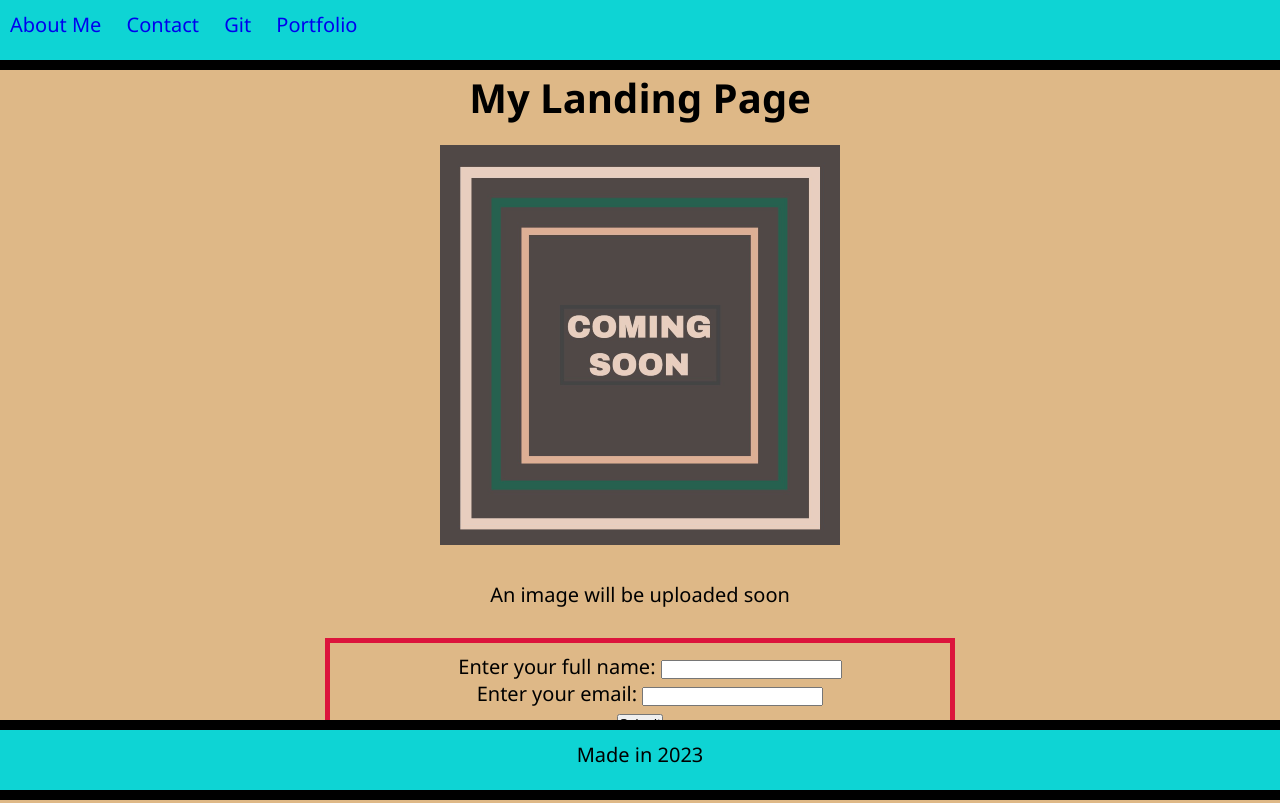
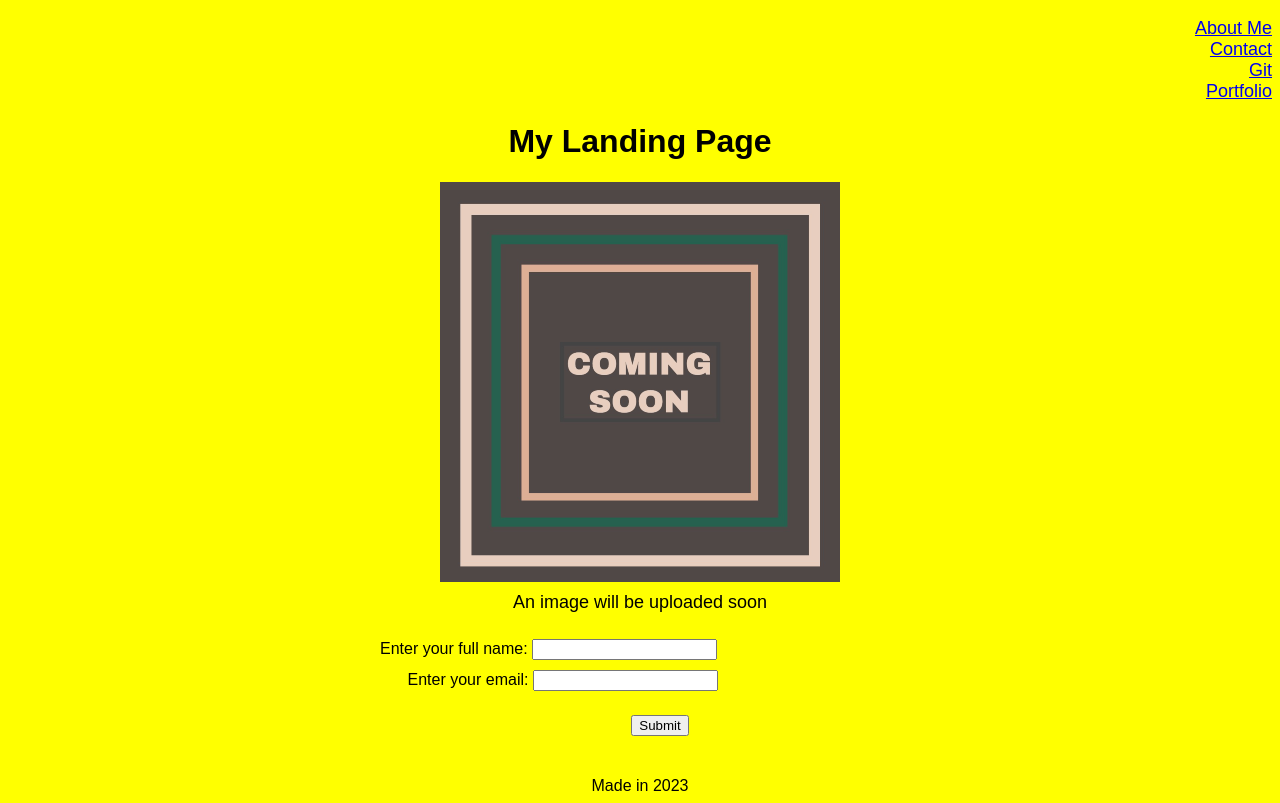
Before and after one commit to jb1756/Mini-Project-Landing-Page_RUT, a plain HTML site: page index.html in a window 1280 px wide. Drawn offline with Linux system fonts and the light colour scheme.

Commit message:
Redone CSS and HTML

```diff
--- a/index.html
+++ b/index.html
@@ -10,10 +10,12 @@
     <body>
         <header>
             <nav class="text-left">
+        <ul class="links">
             <li><a href="#">About Me</a></li>
             <li><a href="#">Contact</a></li>
             <li><a href="#">Git</a></li>
             <li><a href="#">Portfolio</a></li>
+        </ul>
             </nav>
         </header>
 
@@ -22,18 +24,18 @@
             <img src="image_1.png" alt="An image for future"/>
             <figcaption>An image will be uploaded soon</figcaption>
         <form class="information">
-            <ul>
+            <ul class="registration">
              <li>
-                <label class="text-right" for="full-name">Enter your full name: <input id="full-name" name="full-name" type="text" required></label>
+                <label class="name" for="full-name">Enter your full name: <input id="full-name" name="full-name" type="text" required></label>
             </li>
 
              <li>
-                <label class="text-right for="email">Enter your email: <input id="email" name="email" type="email" required/></label>
+                <label class="email" for="email">Enter your email: <input id="email" name="email" type="email" required/></label>
             </li>
-            <div>
-                <button type="submit">Submit</button>
-            </div>
         </form>
+        <div>
+            <button type="submit">Submit</button>
+        </div>
         </main>
 
         <footer class="text-center">
--- a/styles.css
+++ b/styles.css
@@ -1,69 +1,74 @@
-* {
-    margin:0;
-    padding:0;
+
+
+body {
+    background-color: yellow;
+    font-family: sans-serif, calibri;
+    border-top-width: 10px;
+    border-bottom-width: 10px;
 }
 
-body {
-  position: relative;
-  font-family: 'Segoe UI', sans-serif;
-  font-size: 20px;
-  background-color:burlywood;
-  color:black;
-}
-
-header,
-footer{
-    height: 60px;
-    width: 100%;
-    line-height: 50px;
-    background-color: rgb(14, 212, 212);
-}
-
-header{
-    position: fixed;
-    border-bottom: 10px solid black;
-}
-
-footer {
-    position:fixed;
-    bottom:0;
-    border-top: 10px solid;
-    border-bottom: 10px solid;
-}
-
-a {
-    text-decoration: none;
-}
-
-li {
-    display: inline;
-    padding: 0 10px;
-}
-
-label {
-    display: inline-block;
-    width: 100%;
+ul.links {
+    list-style-type: none;
+    font-size: large;
+    text-align: right;
 }
 
 h1 {
-    margin: 20px;
+    text-align: center;
 }
 
-main{
-    padding: 50px;
+img {
+    display: block;
+    margin-left: auto;
+    margin-right: auto;
+    margin-bottom: 10px;
 }
 
-main ,.text-center, .text-right{
+figcaption {
     text-align: center;
+    font-size: large;
+}
+
+form{
+    text-align: center;
+    margin-left: 20px;
 }
 
 .information {
     margin:0 auto;
     width: 600px;
     padding: 10px;
-    border: 5px solid crimson;
+    border: 5px
+    justify-content: center;
 }
 
-figcaption {
-    margin:30px;
+ul {
+    text-align: center;
+
 }
+
+ul.registration {
+    list-style-type: none;
+}
+
+label, input {
+    margin-bottom: 10px;
+    display: table-cell;
+}
+
+label.email {
+    padding-left: 27.5px;
+}
+
+
+div {
+    height: 50px;
+    display: inline-flex;
+    justify-items: center;
+    align-items: center;
+    margin: auto;
+}
+
+footer {
+    text-align: center;
+}
```
